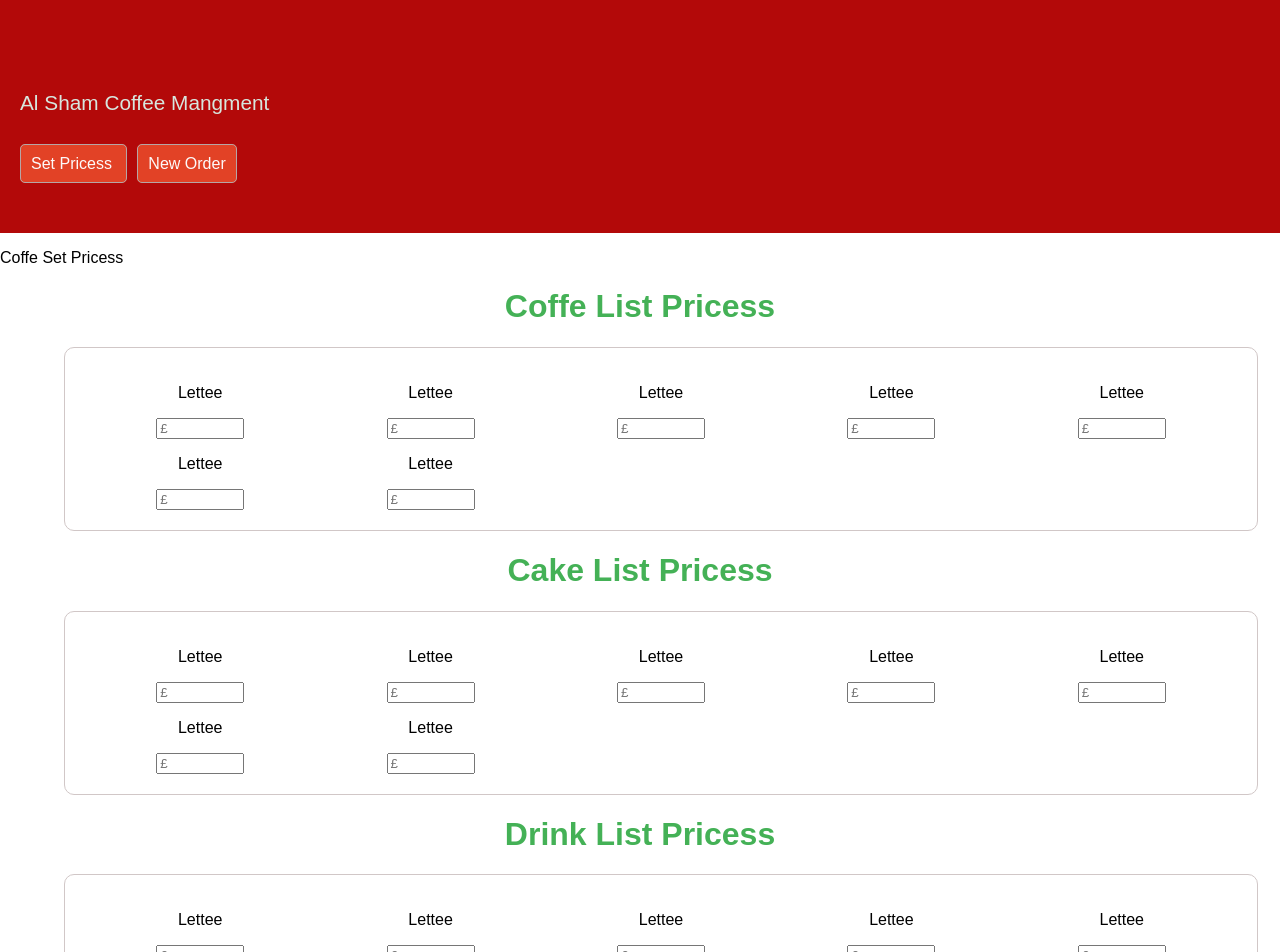
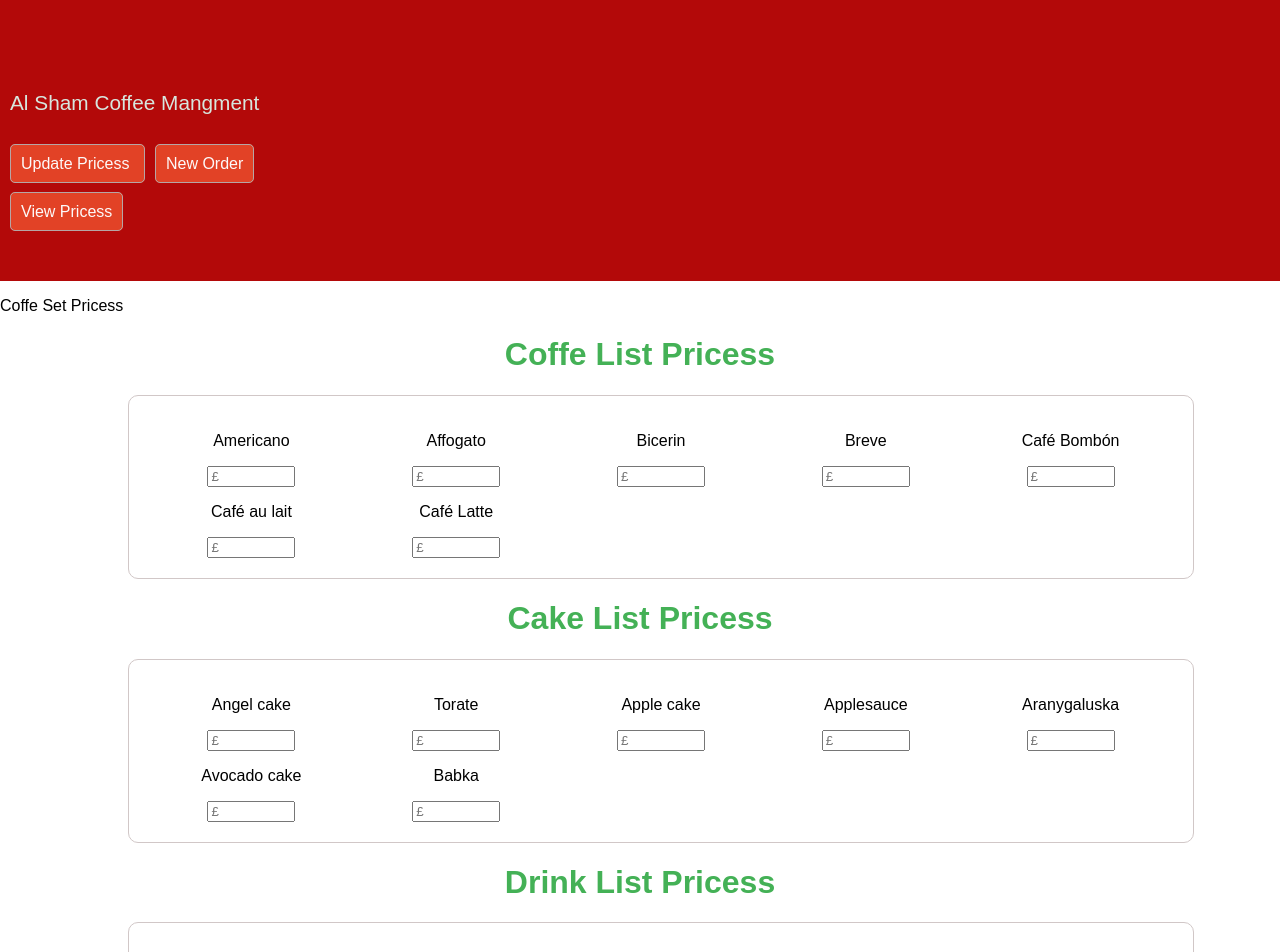
Before and after one commit to khaledkz/Study-Redux, a React (Create React App) app in the folder redux-apps/: page /redux-coffe-mangment/set-price in a window 1280 px wide. Shown: the top 952 px of the page. Built offline with nearby package versions, Linux system fonts and the light colour scheme.

Commit message:
coffe set Price redux

```diff
--- a/redux-apps/src/container/coffeMangment/CoffeOrder.js
+++ b/redux-apps/src/container/coffeMangment/CoffeOrder.js
@@ -4,7 +4,7 @@ import '../css/coffeMangment.css'
 class CoffeOrder extends Component {
     render(){
         return(
-        <div class="coffe-order">
+        <div className="coffe-order">
             Coffe Order
         </div>)
     }
--- a/redux-apps/src/container/coffeMangment/CoffeSetPricess.js
+++ b/redux-apps/src/container/coffeMangment/CoffeSetPricess.js
@@ -1,49 +1,54 @@
 import React, { Component } from 'react';
-import '../css/coffeMangment.css'
+import '../css/coffeMangment.css';
+import CoffeDb from '../../redux/actions/coffe/setPrice';
+import { connect } from 'react-redux';
 
 class CoffeSetPricess extends Component {
+
     render() {
+        console.log(this.props.CoffeMangment);
+
         return (
-            <div class="coffe-pricess">
+            <div className="coffe-pricess">
                 <p>Coffe Set Pricess</p>
 
 
                 <h1>Coffe List Pricess</h1>
 
-                <div class="coffe-items">
+                <div className="coffe-items">
                     <div>
-                        <p>Lettee</p>
-                        <input type="number" placeholder="£"/>
+                        <p>Americano</p>
+                        <input onChange={CoffeDb.itemUpdatePrice} name="Americano" type="number" placeholder="£" id="0" />
                     </div>
 
                     <div>
-                        <p>Lettee</p>
-                        <input type="number" placeholder="£"/>
+                        <p>Affogato</p>
+                        <input onChange={CoffeDb.itemUpdatePrice} type="number" name="Affogato coffe" placeholder="£" id="1" />
                     </div>
 
                     <div>
-                        <p>Lettee</p>
-                        <input type="number" placeholder="£"/>
+                        <p>Bicerin</p>
+                        <input onChange={CoffeDb.itemUpdatePrice} type="number" name="Bicerin" placeholder="£" id="2" />
                     </div>
 
                     <div>
-                        <p>Lettee</p>
-                        <input type="number" placeholder="£"/>
+                        <p>Breve</p>
+                        <input onChange={CoffeDb.itemUpdatePrice} type="number" name="Breve" placeholder="£" id="3" />
                     </div>
 
                     <div>
-                        <p>Lettee</p>
-                        <input type="number" placeholder="£"/>
+                        <p>Café Bombón</p>
+                        <input onChange={CoffeDb.itemUpdatePrice} type="number" name="cofe Bombon" placeholder="£" id="4" />
                     </div>
 
                     <div>
-                        <p>Lettee</p>
-                        <input type="number" placeholder="£"/>
+                        <p>Café au lait</p>
+                        <input onChange={CoffeDb.itemUpdatePrice} type="number" name="cofe au lait" placeholder="£" id="5" />
                     </div>
 
                     <div>
-                        <p>Lettee</p>
-                        <input type="number" placeholder="£"/>
+                        <p>Café Latte</p>
+                        <input onChange={CoffeDb.itemUpdatePrice} type="number" name="cafe latte" placeholder="£" id="6" />
                     </div>
 
                 </div>
@@ -53,40 +58,40 @@ class CoffeSetPricess extends Component {
 
                 <h1>Cake List Pricess</h1>
 
-                <div class="coffe-items">
+                <div className="coffe-items">
                     <div>
-                        <p>Lettee</p>
-                        <input type="number" placeholder="£"/>
+                        <p>Angel cake</p>
+                        <input onChange={CoffeDb.itemUpdatePrice} name="Angel cake" type="number" placeholder="£" id="7" />
                     </div>
 
                     <div>
-                        <p>Lettee</p>
-                        <input type="number" placeholder="£"/>
+                        <p>Torate</p>
+                        <input onChange={CoffeDb.itemUpdatePrice} type="number" name="Torate" placeholder="£" id="8" />
                     </div>
 
                     <div>
-                        <p>Lettee</p>
-                        <input type="number" placeholder="£"/>
+                        <p>Apple cake</p>
+                        <input onChange={CoffeDb.itemUpdatePrice} type="number" name="Apple cake" placeholder="£" id="9" />
                     </div>
 
                     <div>
-                        <p>Lettee</p>
-                        <input type="number" placeholder="£"/>
+                        <p>Applesauce</p>
+                        <input onChange={CoffeDb.itemUpdatePrice} type="number" name="Applesauce" placeholder="£" id="10" />
                     </div>
 
                     <div>
-                        <p>Lettee</p>
-                        <input type="number" placeholder="£"/>
+                        <p>Aranygaluska	</p>
+                        <input onChange={CoffeDb.itemUpdatePrice} type="number" name="Aranygaluska" placeholder="£" id="11" />
                     </div>
 
                     <div>
-                        <p>Lettee</p>
-                        <input type="number" placeholder="£"/>
+                        <p>Avocado cake</p>
+                        <input onChange={CoffeDb.itemUpdatePrice} type="number" name="Avocado cake" placeholder="£" id="12" />
                     </div>
 
                     <div>
-                        <p>Lettee</p>
-                        <input type="number" placeholder="£"/>
+                        <p>Babka</p>
+                        <input onChange={CoffeDb.itemUpdatePrice} type="number" name="Babka" placeholder="£" id="13" />
                     </div>
 
                 </div>
@@ -96,40 +101,40 @@ class CoffeSetPricess extends Component {
 
                 <h1>Drink List Pricess</h1>
 
-                <div class="coffe-items">
+                <div className="coffe-items">
                     <div>
-                        <p>Lettee</p>
-                        <input type="number" placeholder="£"/>
+                        <p>Tea</p>
+                        <input type="number" name="Tea" onChange={CoffeDb.itemUpdatePrice} placeholder="£" id="14" />
                     </div>
 
                     <div>
-                        <p>Lettee</p>
-                        <input type="number" placeholder="£"/>
+                        <p>Shisha</p>
+                        <input type="number" name="Shisha" onChange={CoffeDb.itemUpdatePrice} placeholder="£" id="15" />
                     </div>
 
                     <div>
-                        <p>Lettee</p>
-                        <input type="number" placeholder="£"/>
+                        <p>Milk</p>
+                        <input type="number" name="Milk" onChange={CoffeDb.itemUpdatePrice} placeholder="£" id="16" />
                     </div>
 
                     <div>
-                        <p>Lettee</p>
-                        <input type="number" placeholder="£"/>
+                        <p>Juice</p>
+                        <input type="number" name="Juice" onChange={CoffeDb.itemUpdatePrice} placeholder="£" id="17" />
                     </div>
 
                     <div>
-                        <p>Lettee</p>
-                        <input type="number" placeholder="£"/>
+                        <p>Sahlab</p>
+                        <input type="number" name="Sahlab" onChange={CoffeDb.itemUpdatePrice} placeholder="£" id="18" />
                     </div>
 
                     <div>
-                        <p>Lettee</p>
-                        <input type="number" placeholder="£"/>
+                        <p>Cola</p>
+                        <input type="number" name="Cola" onChange={CoffeDb.itemUpdatePrice} placeholder="£" id="19" />
                     </div>
 
                     <div>
-                        <p>Lettee</p>
-                        <input type="number" placeholder="£"/>
+                        <p>koktail</p>
+                        <input type="number" name="koktail" onChange={CoffeDb.itemUpdatePrice} placeholder="£" id="20" />
                     </div>
 
                 </div>
@@ -139,4 +144,9 @@ class CoffeSetPricess extends Component {
 
 }
 
-export default CoffeSetPricess;
+function stateToProps(state) {
+    return {
+        CoffeMangment: state.CoffeMangment
+    }
+}
+export default connect(stateToProps)(CoffeSetPricess);
--- a/redux-apps/src/container/coffeMangment/ReduxCoffeMangment.js
+++ b/redux-apps/src/container/coffeMangment/ReduxCoffeMangment.js
@@ -10,9 +10,11 @@ class ReduxCoffeMangment extends Component{
 
             <p>Al Sham Coffee Mangment</p>
 
-             <Link to="/redux-coffe-mangment/set-price">  Set Pricess </Link>
-
+            <Link to="/redux-coffe-mangment/set-price">  Update Pricess </Link>
             <Link to="/redux-coffe-mangment/newOrder"> New Order  </Link>
+            <div className="lastLink">
+            <Link to="/redux-coffe-mangment/view-price" >  View Pricess </Link><br/>
+            </div>
 
           </div>
 
--- a/redux-apps/src/container/css/coffeMangment.css
+++ b/redux-apps/src/container/css/coffeMangment.css
@@ -2,8 +2,7 @@
     text-align: left;
     background: rgb(179, 9, 9);
     color:rgb(215, 230, 222);
-    padding: 10px;
-    padding-top:60px;
+     padding-top:60px;
     padding-bottom: 60px;
 }
 
@@ -49,10 +48,13 @@
 
 
 .coffe-items{
+    padding-top: 8px;
     display: flex;
     flex-wrap: wrap;
     border:solid 1px rgb(209, 199, 199);
-
+    margin-bottom:10px;
+    padding: 4px;
+    margin: 3px;
 }
 
 .coffe-items>*{
@@ -71,9 +73,9 @@
 
 
     .coffe-items{
-        width:90%;
-        margin-left: 5%;
-        margin-right: 5%;
+        width:80%;
+        margin-left: 10%;
+        margin-right: 10%;
         padding: 20px;
         border-radius: 10px;
     }
@@ -82,3 +84,7 @@
         width:20%;
     }
 }
+
+.lastLink{
+    margin-top: 30px
+}
--- /dev/null
+++ b/redux-apps/src/redux/actions/coffe/setPrice.js
@@ -0,0 +1,9 @@
+import store from '../../store/store'
+
+let setPrice={
+    itemUpdatePrice:(e)=>{
+          return store.dispatch({type:'setItemPrice',id:e.target.id,itemName:e.target.name,itemPrice:e.target.value})
+    },
+};
+
+export default setPrice;
--- /dev/null
+++ b/redux-apps/src/redux/reducer/coffee.js
@@ -0,0 +1,26 @@
+export default function(state=[
+    {id:'0'},{id:'1'},{id:'2'},{id:'3'},{id:'4'},{id:'5'},{id:'6'},{id:'7'},{id:'8'},{id:'9'}
+    ,{id:'10'},{id:'11'},{id:'12'},{id:'13'},{id:'14'},{id:'15'},{id:'16'},{id:'17'},{id:'18'},{id:'19'}
+    ,{id:'20'},{id:'21'},{id:'22'},{id:'23'},{id:'24'},{id:'25'},{id:'26'},{id:'27'},{id:'28'},{id:'29'}
+
+],action){
+
+    switch(action.type){
+
+        case 'setItemPrice':
+                return   state.map((x)=>{
+                     if(x.id===action.id){
+                         console.log(action.id)
+                         return Object.assign({},x,{name:action.itemName ,price:action.itemPrice})
+                    }else{
+                        return x
+                    }
+                })
+
+
+
+        default:
+        return state;
+    }
+
+ }
--- a/redux-apps/src/redux/reducer/combineReducer.js
+++ b/redux-apps/src/redux/reducer/combineReducer.js
@@ -4,10 +4,13 @@ import ReducerOne from './reducerOne';
 import ReducerTwo from './reducerTwo';
 import counter from './counter';
 import calculator from './calculator';
+import CoffeMangment from './coffee';
+
 export default combineReducers ({
     flats:ReducerOne,
     age:ReducerTwo,
     counter,
-    calculator
+    calculator,
+    CoffeMangment
 }
 )
```
Also changed, not shown: redux-apps/src/redux/reducer/menu.1.js (added, +14 -0 lines), redux-apps/src/redux/reducer/menu.js (added, +14 -0 lines).
